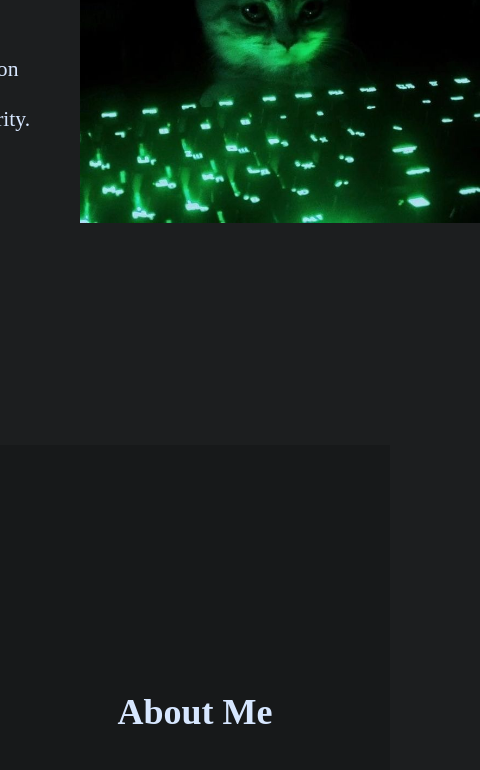
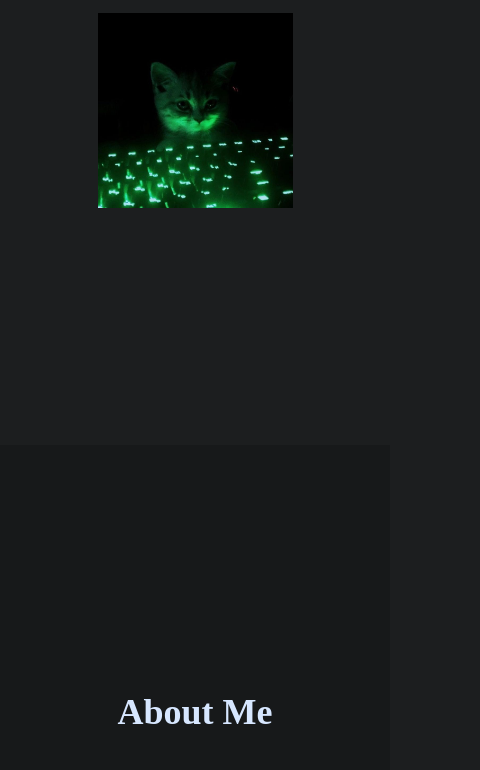
Before and after one commit to hasperko/portfolio, a plain HTML site: page index.html in a window 390 px wide. Shown: the part 399-1169 px from the top of the page, 480 px wide, since content can reach past the window. Drawn offline with Linux system fonts and the light colour scheme.

Commit message:
added @media for small screen CSS

```diff
--- a/css/style.css
+++ b/css/style.css
@@ -10,6 +10,7 @@ html, body{
 }
 .highlight {
     color: #0fba54;
+    text-shadow: 0 0 0.5px #0fba54, 0 0 3px #0fba54;
 }
 
 h1 {
@@ -19,10 +20,22 @@ h1 {
 
 a {
     text-decoration: none;
+    color: #0fba54;
+    text-shadow: 0 0 0.5px #0fba54, 0 0 3px #0fba54;
 }
 
 p {
     font-size: 1.2rem;
+}
+
+@media (max-width: 768px) {
+    section {
+        flex-direction: column;
+        gap: 20px;
+    }
+    #profile-picture {
+        width: 50%;
+    }
 }
 
 section {
@@ -64,7 +77,7 @@ section.about {
 }
 
 #profile-picture {
-    height: 400px;
+    max-height: 400px;
 }
 
 .about-me {
--- a/index.html
+++ b/index.html
@@ -30,6 +30,7 @@
                 <div class="project">
                     <h3>About me website</h3>
                     <p>this web.</p>
+                    <a href="https://arg0nis.dev">link</a>
                 </div>
                 <!-- <div class="project">
                     <h3>Project 2</h3>
```
